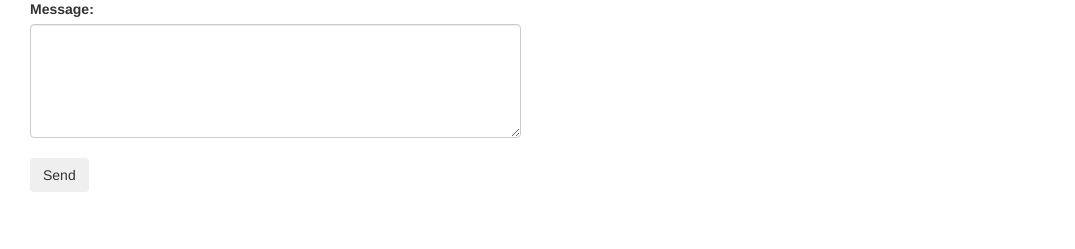
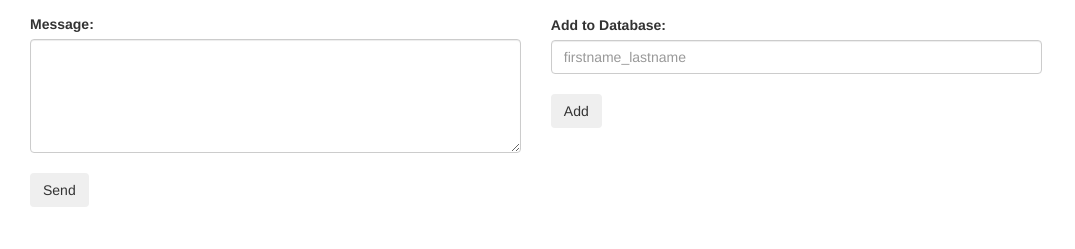
Before and after one commit to thanhtrannn/raspberrypi-camera, a PHP site: page / in a window 1280 px wide. Shown: the part 551-800 px from the top of the page, without its empty margins (0-1075 px from the left). Run offline with PHP 8.4, Linux system fonts and the light colour scheme.

Commit message:
Add files via upload

```diff
--- a/html/index.php
+++ b/html/index.php
@@ -6,7 +6,10 @@
         $text = $_POST['message'];
 	// send argument to terminal with message
         //$runScript = exec("python3 /home/pi/PycharmProjects/raspberrypi-camera/textToSpeech.py '$text'");
-
+    }
+    if (isset($_POST['add-face'])) {
+    	$name = $_POST['addFace'];
+	$runScript = exec("sudo python3 /home/pi/PycharmProjects/raspberrypi-camera/encode_faces.py -n '$name'");
 	$runScript;
     }
 ?>
@@ -22,14 +25,25 @@
 <body>
 <div class="container-fluid">
     <h1>Front Doorbell</h1>
-    <img src="http://192.168.1.14:8081/" onerror="this.src='image/camera.png'" width="640" height="480"/>
+    <img src="http://142.222.68.4:8081/" onerror="this.src='image/camera.png'" width="640" height="480"/>
     <form method="post">
-        <div class=col-sm-5>
+	<div class="form-group">
+        	<div class="col-sm-5">
             		<label for="message">Message:</label>
             		<textarea class="form-control" rows="5" name="message"></textarea>
             		<br>
             		<button class="btn" name="text-to-speech">Send</button>
         	</div>
+	</div>
+	<div class="col-sm-7"></div>
+	<div class="form-group">
+		<div class="col-sm-5">
+			<label for="addFace">Add to Database:</label>
+            		<input class="form-control" placeholder="firstname_lastname" name="addFace"></textarea>
+            		<br>
+            		<button class="btn" name="add-face">Add</button>
+		</div>
+	</div>
     </form>
  </body>
 </html>
```
Lines whose indentation alone changed are shown as unchanged.
